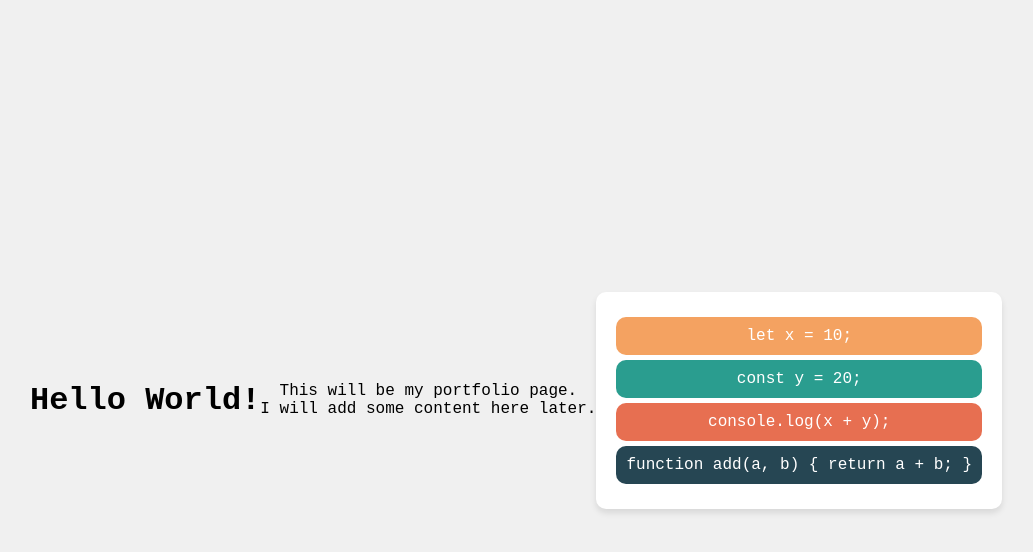
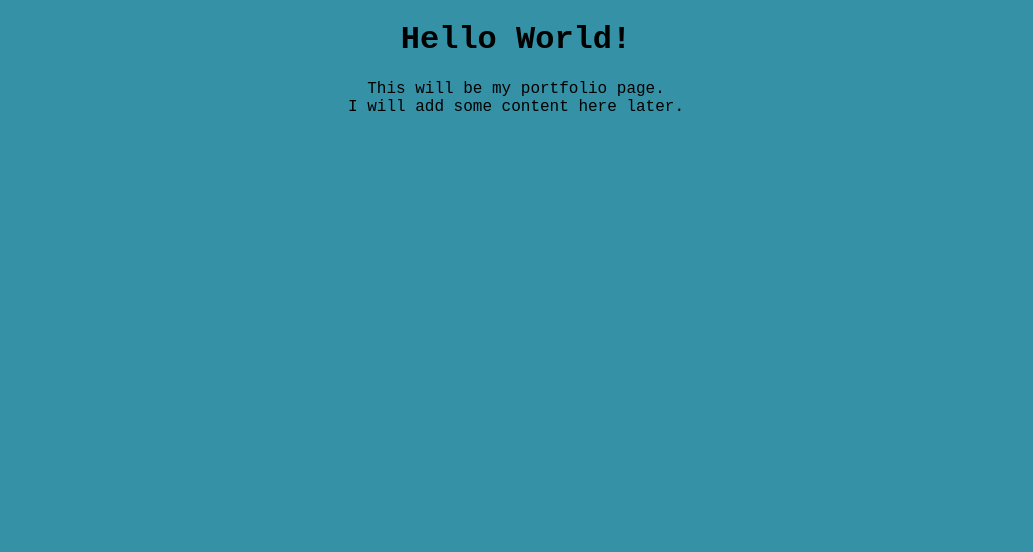
Before and after one commit to RonenTsirlin/PortfolioSite, a plain HTML site: page index.html in a window 1280 px wide. Shown: the whole page, without its empty margins (124-1157 px from the left). Drawn offline with Linux system fonts and the light colour scheme.

Commit message:
decided to go with a different idea.

```diff
--- a/index.html
+++ b/index.html
@@ -11,17 +11,5 @@
     <p>
       This will be my portfolio page. <br />I will add some content here later.
     </p>
-    <div class="code-container">
-      <div class="code-line" style="background-color: #f4a261">let x = 10;</div>
-      <div class="code-line" style="background-color: #2a9d8f">
-        const y = 20;
-      </div>
-      <div class="code-line" style="background-color: #e76f51">
-        console.log(x + y);
-      </div>
-      <div class="code-line" style="background-color: #264653">
-        function add(a, b) { return a + b; }
-      </div>
-    </div>
   </body>
 </html>
--- a/styles.css
+++ b/styles.css
@@ -1,26 +1,6 @@
 body {
   font-family: "Courier New", Courier, monospace;
-  background-color: #f0f0f0;
-  display: flex;
-  justify-content: center;
-  align-items: center;
-  height: 100vh;
-  margin: 0;
-}
-
-.code-container {
-  background-color: #fff;
-  padding: 20px;
-  border-radius: 10px;
-  box-shadow: 0 4px 6px rgba(0, 0, 0, 0.1);
-}
-
-.code-line {
-  padding: 10px;
-  margin: 5px 0;
-  border-radius: 10px;
-  color: #fff;
-  font-size: 16px;
+  background-color: #3591a6;
 }
 
 h1 {
```
